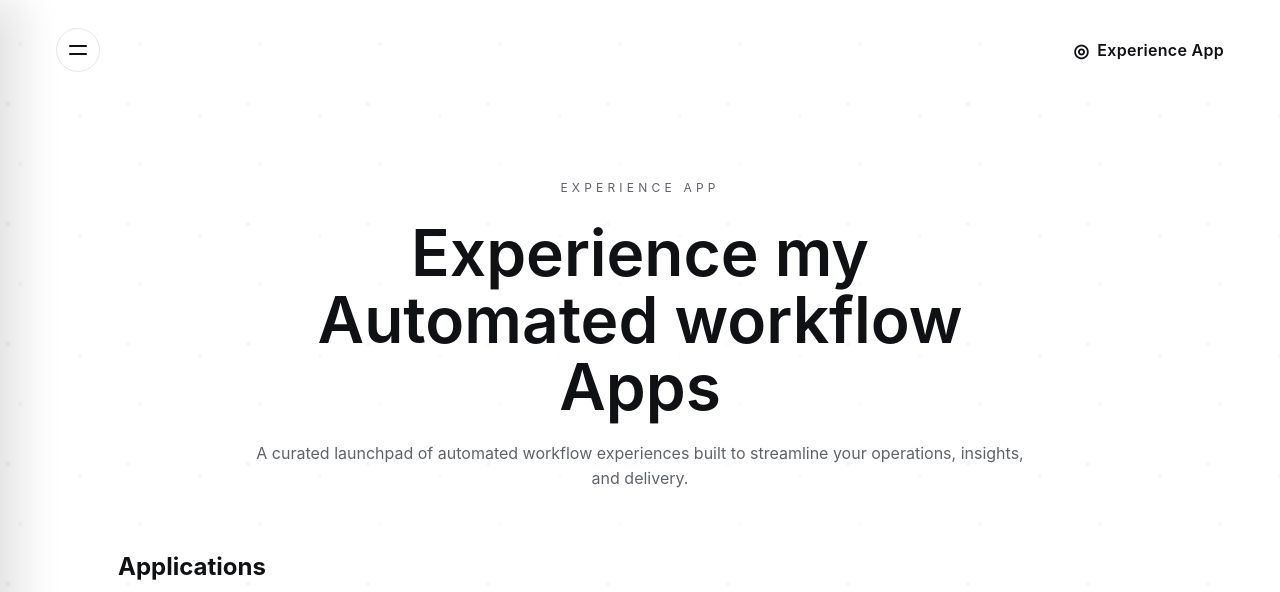
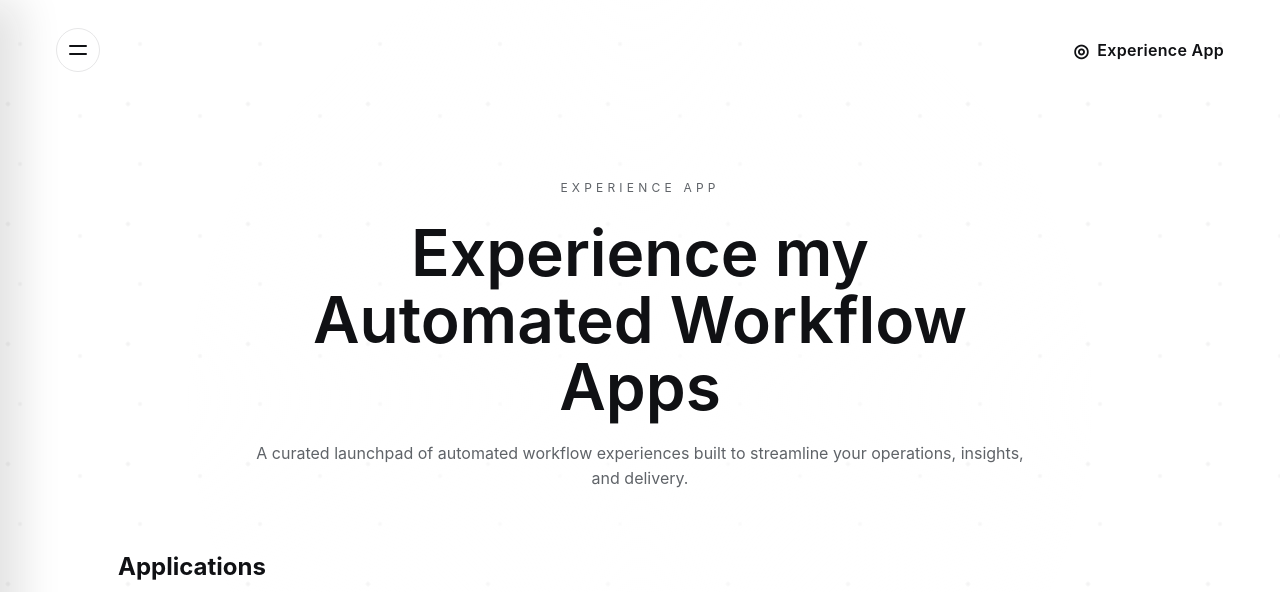
Before and after one commit to Salamony4all/landing, a website: page index.html in a window 1280 px wide. Shown: the top 592 px of the page. Drawn offline with Linux system fonts and the light colour scheme; no server answers.

Commit message:
feat: update hero title text casing

```diff
--- a/index.html
+++ b/index.html
@@ -26,7 +26,7 @@
     <main class="hero">
       <p class="hero-eyebrow">Experience App</p>
       <h1 id="hero-title">
-        Experience my Automated workflow Apps
+        Experience my Automated Workflow Apps
       </h1>
       <p class="hero-subtitle" id="hero-subtitle">
         A curated launchpad of automated workflow experiences built to streamline
```
